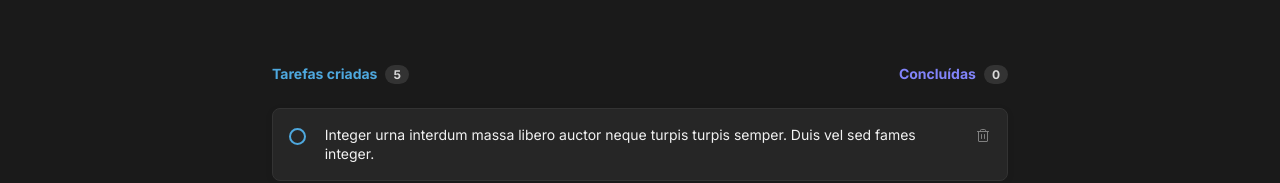
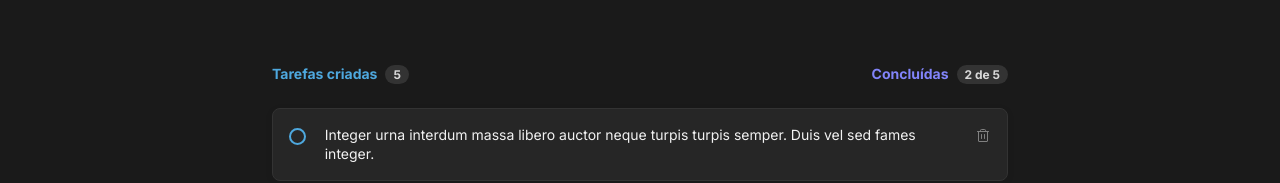
Before and after one commit to gw-rodrigues/ignite-react-2022-to-do-list, a React (Vite) app: page / in a window 1280 px wide. Shown: the part 225-408 px from the top of the page. Built offline with nearby package versions, Linux system fonts and the light colour scheme.

Commit message:
feat: total completed tasks

```diff
--- a/src/components/TaskList/index.tsx
+++ b/src/components/TaskList/index.tsx
@@ -1,4 +1,4 @@
-import { useState } from 'react';
+import { useEffect, useState } from 'react';
 import { TTask } from '../../App';
 import { TaskListEmpty } from '../TaskListEmpty';
 import { TaskListHeader } from '../TaskListHeader';
@@ -17,9 +17,18 @@ export function TaskList({
   handleRemoveTask,
 }: ITaskList) {
   const isListEmpty = tasks.length === 0;
-  const totalTasksCompleted = tasks.reduce((total, task) => {
-    return task.isCompleted ? total++ : total;
-  }, 0);
+  const [totalTasksCompleted, setTotalTasksCompleted] = useState(0);
+
+  function getTotalTasksCompleted() {
+    const totalCompleted = tasks.reduce((total, task) => {
+      return task.isCompleted ? total + 1 : total;
+    }, 0);
+    setTotalTasksCompleted(totalCompleted);
+  }
+
+  useEffect(() => {
+    getTotalTasksCompleted();
+  }, [tasks]);
 
   return (
     <main className={styles.taskList}>
```
